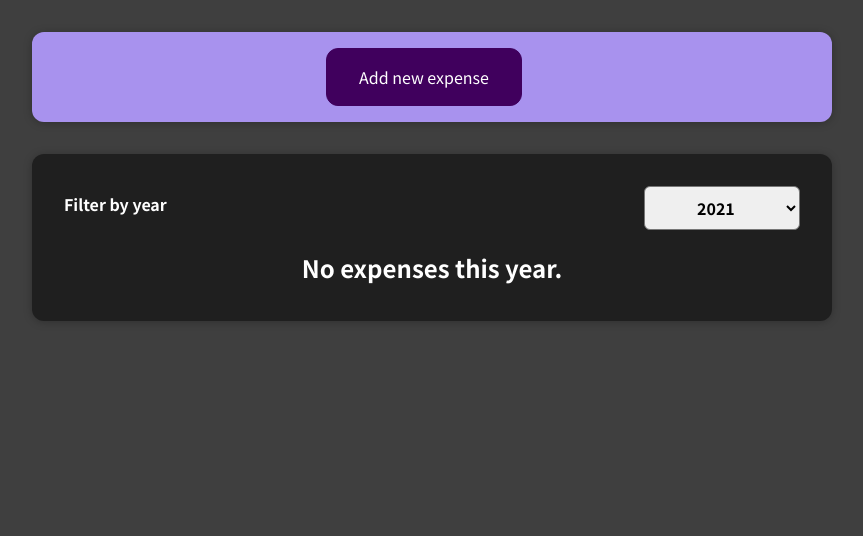
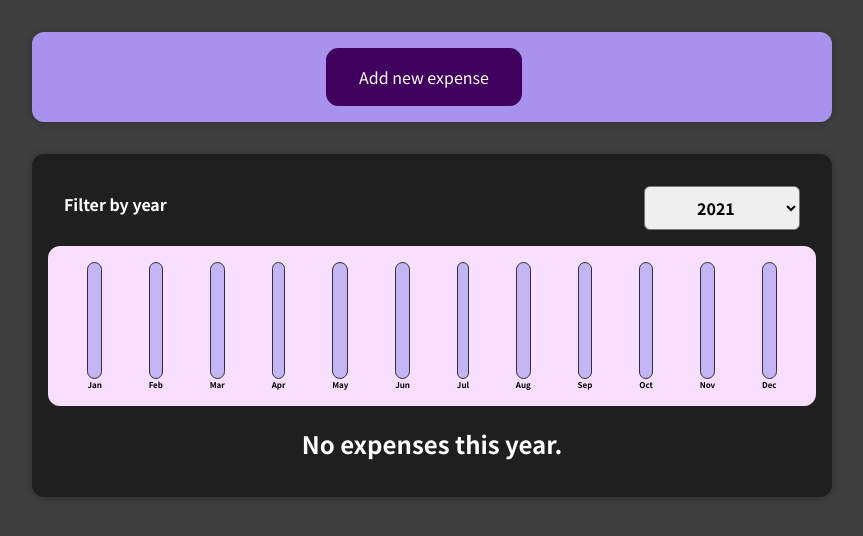
Before and after one commit to niitish/expense-tracker, a React (Create React App) app: page / in a window 1280 px wide. Shown: the top 536 px of the page, without its empty margins (208-1071 px from the left). Built offline with nearby package versions, Linux system fonts and the light colour scheme.

Commit message:
add ExpensesChart component

```diff
--- a/src/components/Expenses.js
+++ b/src/components/Expenses.js
@@ -3,6 +3,7 @@ import ExpenseList from "./ExpensesList";
 import ExpensesFilter from "./ExpensesFilter";
 import Card from "./Card";
 import { useState } from "react";
+import ExpensesChart from "./ExpensesChart";
 
 const Expenses = (props) => {
   const [year, setYear] = useState("2021");
@@ -19,6 +20,7 @@ const Expenses = (props) => {
     <div>
       <Card className="expenses">
         <ExpensesFilter selected={year} onChangeFilter={filterChangeHandler} />
+        <ExpensesChart expenses={filteredExpenses} />
         <ExpenseList items={filteredExpenses} />
       </Card>
     </div>
```
